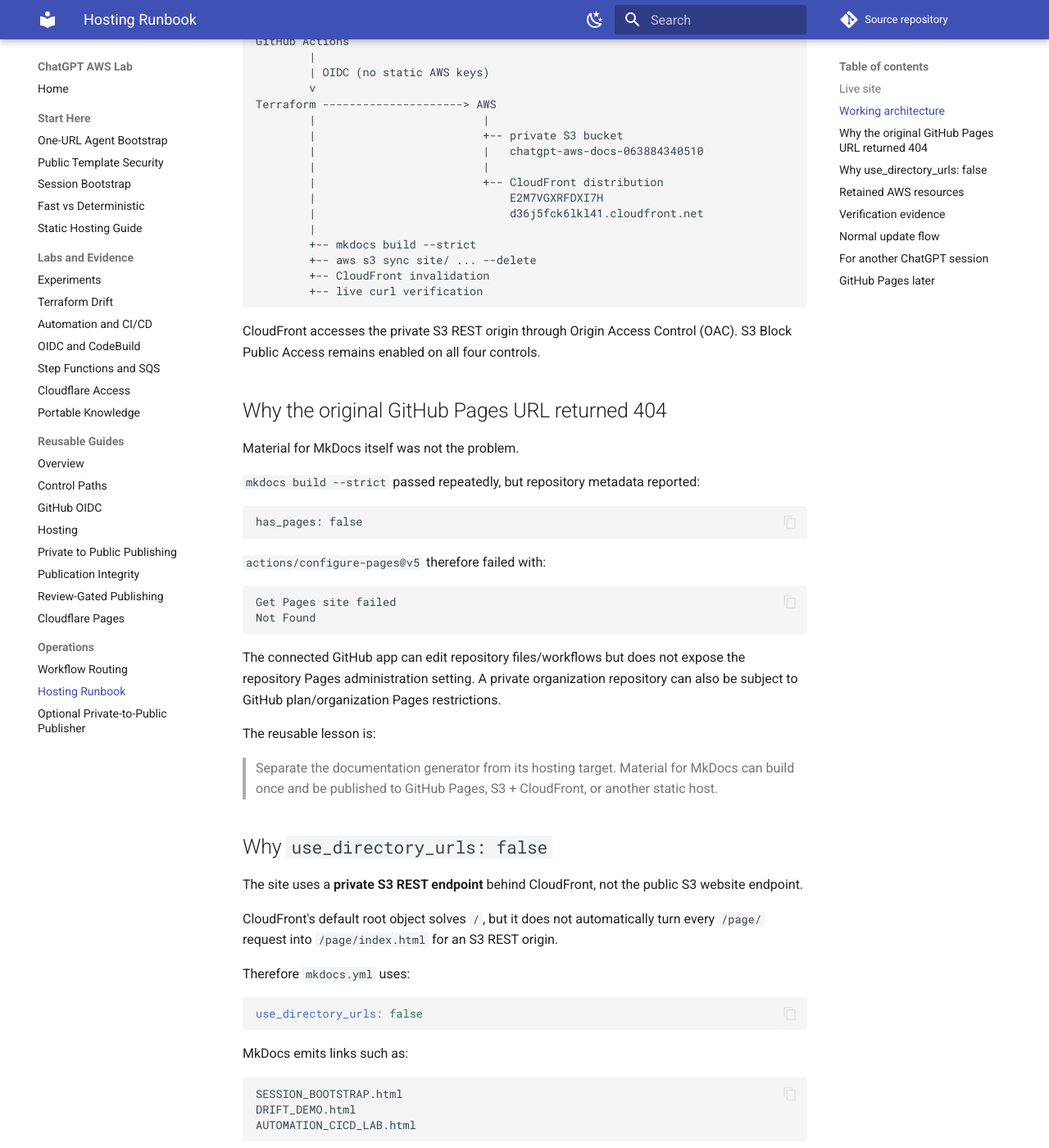
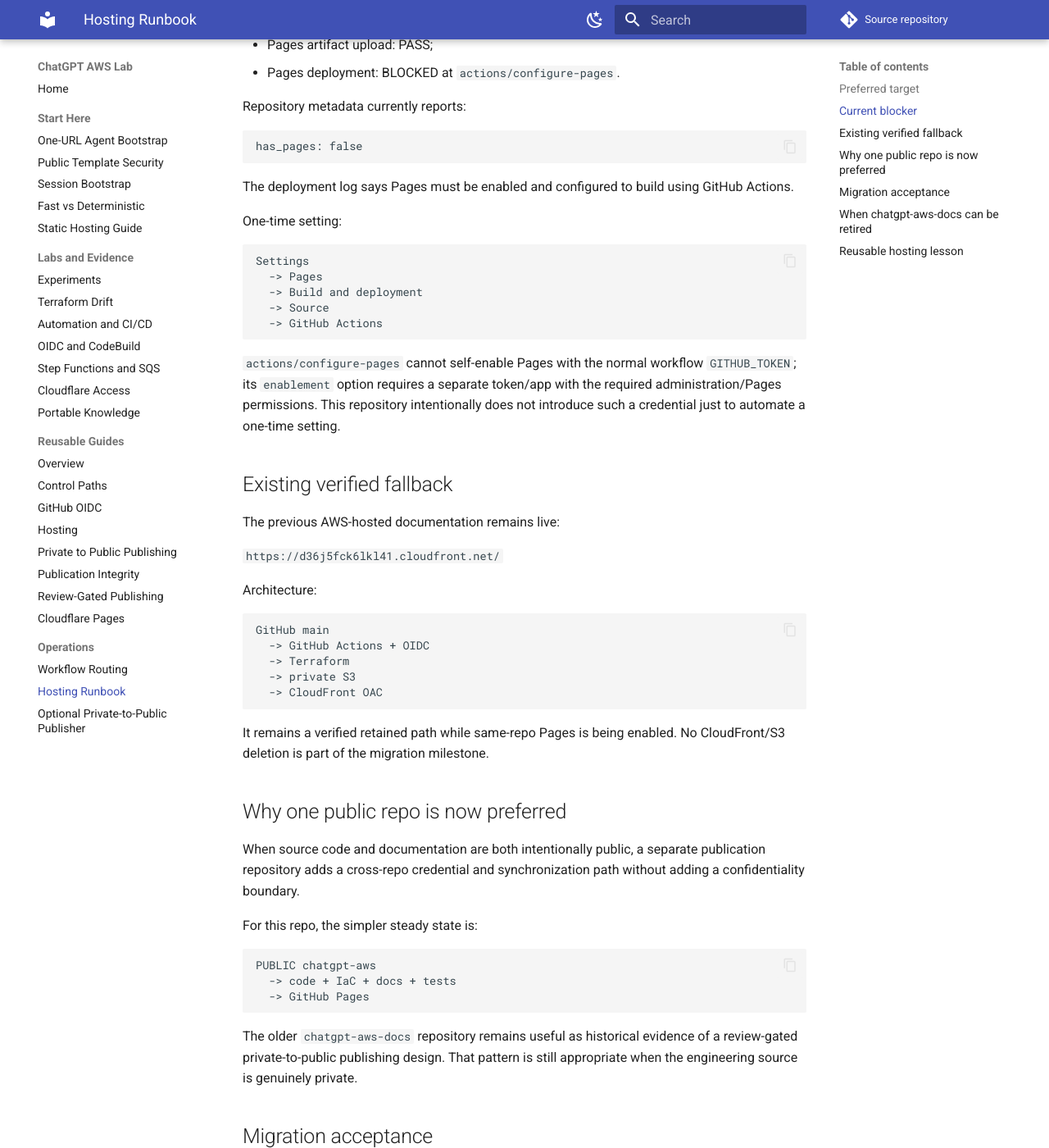
Before and after one commit to mytestlab123/chatgpt-aws, an MkDocs documentation site: the page built from docs/HOSTING.md, in a window 1280 px wide and 1400 px high, scrolled down 754 px. Shown: the whole window at 82% size. Built offline with MkDocs 1.6.1 and Material for MkDocs 9.7.7, drawn with Linux system fonts in a browser that asks for light colours; comment, search, counter and statistics services are not loaded; some of the changed text lies outside the part shown.

Commit message:
Document same-repo Pages migration

````diff
--- a/docs/HOSTING.md
+++ b/docs/HOSTING.md
@@ -1,180 +1,121 @@
 # Documentation Hosting
 
-Status: **VERIFIED / PASS**
-Verified: **2026-09-12**
+Status: **MIGRATING TO SAME-REPO GITHUB PAGES**
+Last checked: **2026-09-14**
 
-## Live site
+## Preferred target
 
-`https://d36j5fck6lkl41.cloudfront.net/`
-
-The documentation source remains the repository's `docs/` directory and is rendered with **Material for MkDocs**.
-
-!!! info "Reusable learning guide"
-    This file is the implementation/evidence record for **this repository**. For a beginner-friendly tutorial comparing **GitHub Pages vs AWS S3 + CloudFront**, including private-sharing choices such as **GitHub Enterprise private Pages, Cloudflare Pages + Access, CloudFront signed content, and Netlify protection**, read [Static Documentation Hosting — GitHub Pages vs AWS S3 + CloudFront](STATIC_SITE_HOSTING_GUIDE.md).
-
-## Working architecture
+Because `mytestlab123/chatgpt-aws` is now public, the preferred long-term path is:
 
 ```text
-ChatGPT / developer
-        |
-        v
-GitHub docs/*.md + mkdocs.yml
-        |
-        v
-GitHub Actions
-        |
-        | OIDC (no static AWS keys)
-        v
-Terraform ---------------------> AWS
-        |                         |
-        |                         +-- private S3 bucket
-        |                         |   chatgpt-aws-docs-063884340510
-        |                         |
-        |                         +-- CloudFront distribution
-        |                             E2M7VGXRFDXI7H
-        |                             d36j5fck6lkl41.cloudfront.net
-        |
-        +-- mkdocs build --strict
-        +-- aws s3 sync site/ ... --delete
-        +-- CloudFront invalidation
-        +-- live curl verification
+docs/ + mkdocs.yml
+        -> public PR: credential-free strict build
+        -> reviewed main
+        -> GitHub Actions
+        -> GitHub Pages
 ```
 
-CloudFront accesses the private S3 REST origin through Origin Access Control (OAC). S3 Block Public Access remains enabled on all four controls.
+Target URL:
 
-## Why the original GitHub Pages URL returned 404
+`https://mytestlab123.github.io/chatgpt-aws/`
 
-Material for MkDocs itself was not the problem.
+## Current blocker
 
-`mkdocs build --strict` passed repeatedly, but repository metadata reported:
+Main workflow run `34794184677` proved:
+
+- unit/public-safety checks: PASS;
+- backend-free Terraform validation: PASS;
+- strict Material build: PASS;
+- Pages artifact upload: PASS;
+- Pages deployment: BLOCKED at `actions/configure-pages`.
+
+Repository metadata currently reports:
 
 ```text
 has_pages: false
 ```
 
-`actions/configure-pages@v5` therefore failed with:
+The deployment log says Pages must be enabled and configured to build using GitHub Actions.
+
+One-time setting:
 
 ```text
-Get Pages site failed
-Not Found
+Settings
+  -> Pages
+  -> Build and deployment
+  -> Source
+  -> GitHub Actions
 ```
 
-The connected GitHub app can edit repository files/workflows but does not expose the repository Pages administration setting. A private organization repository can also be subject to GitHub plan/organization Pages restrictions.
+`actions/configure-pages` cannot self-enable Pages with the normal workflow `GITHUB_TOKEN`; its `enablement` option requires a separate token/app with the required administration/Pages permissions. This repository intentionally does not introduce such a credential just to automate a one-time setting.
 
-The reusable lesson is:
+## Existing verified fallback
 
-> Separate the documentation generator from its hosting target. Material for MkDocs can build once and be published to GitHub Pages, S3 + CloudFront, or another static host.
+The previous AWS-hosted documentation remains live:
 
-## Why `use_directory_urls: false`
+`https://d36j5fck6lkl41.cloudfront.net/`
 
-The site uses a **private S3 REST endpoint** behind CloudFront, not the public S3 website endpoint.
+Architecture:
 
-CloudFront's default root object solves `/`, but it does not automatically turn every `/page/` request into `/page/index.html` for an S3 REST origin.
-
-Therefore `mkdocs.yml` uses:
-
-```yaml
-use_directory_urls: false
+```text
+GitHub main
+  -> GitHub Actions + OIDC
+  -> Terraform
+  -> private S3
+  -> CloudFront OAC
 ```
 
-MkDocs emits links such as:
+It remains a verified retained path while same-repo Pages is being enabled. No CloudFront/S3 deletion is part of the migration milestone.
+
+## Why one public repo is now preferred
+
+When source code and documentation are both intentionally public, a separate publication repository adds a cross-repo credential and synchronization path without adding a confidentiality boundary.
+
+For this repo, the simpler steady state is:
 
 ```text
-SESSION_BOOTSTRAP.html
-DRIFT_DEMO.html
-AUTOMATION_CICD_LAB.html
+PUBLIC chatgpt-aws
+  -> code + IaC + docs + tests
+  -> GitHub Pages
 ```
 
-This avoids subdirectory 404s without adding Lambda@Edge or CloudFront Functions.
+The older `chatgpt-aws-docs` repository remains useful as historical evidence of a review-gated private-to-public publishing design. That pattern is still appropriate when the engineering source is genuinely private.
 
-## Retained AWS resources
+## Migration acceptance
 
-| Resource | Value |
-|---|---|
-| S3 bucket | `chatgpt-aws-docs-063884340510` |
-| CloudFront distribution | `E2M7VGXRFDXI7H` |
-| CloudFront domain | `d36j5fck6lkl41.cloudfront.net` |
-| Origin Access Control | `E10YPJ26EF3Z3U` / `chatgpt-aws-docs-oac` |
-| Terraform state | `s3://chatgpt-aws-tfstate-063884340510/state/chatgpt-aws/docs-site.tfstate` |
-| IaC | `infra/docs-site/main.tf` |
-| CI/CD | `.github/workflows/docs-aws.yml` |
+Do not call same-repo Pages complete until the main workflow verifies the exact deployed revision.
 
-## Verification evidence
+The workflow writes `build-info.json` containing:
 
-PR #16 validated the design before merge:
+- repository name;
+- exact source commit SHA.
 
-```text
-mkdocs build --strict: PASS
-Terraform validate: PASS
-Terraform plan: 7 to add, 0 to change, 0 to destroy
-GitHub OIDC STS identity: PASS
-```
+Live verification also checks:
 
-Main workflow run `34684093457`, attempt 2, completed successfully after one least-privilege correction.
+- `/`;
+- `PROMPT.html`;
+- `downloads/PROMPT.md`;
+- `AMIT_AUTOMATION_CICD_LAB.html`;
+- `search/search_index.json`.
 
-The first attempt successfully created the infrastructure and uploaded the site, but the CloudFront invalidation waiter exposed one missing read permission:
+This prevents a stale but reachable Pages site from being mistaken for a successful deployment.
 
-```text
-cloudfront:GetInvalidation
-```
+## When `chatgpt-aws-docs` can be retired
 
-That permission was added to the existing `DocsSiteCloudFront` statement on `github-actions-chatgpt-aws-lab`. The rerun then passed end-to-end.
+Only after:
 
-The workflow live-tests:
+1. same-repo Pages is enabled;
+2. the Pages workflow succeeds on `main`;
+3. exact SHA verification passes;
+4. key links are updated;
+5. the new site is stable for a short rollback window.
 
-- `/`
-- `/SESSION_BOOTSTRAP.html`
-- `/PORTABLE_AWS_MCP_KNOWLEDGE.html`
-- `/EXPERIMENTS.html`
-- `/DRIFT_DEMO.html`
-- `/AUTOMATION_CICD_LAB.html`
-- `/AMIT_AUTOMATION_CICD_LAB.html`
-- `/search/search_index.json`
+Prefer **archive first, delete later**.
 
-It also asserts expected content in the home page, custom visual HTML page, and search index.
+## Reusable hosting lesson
 
-Independent AWS Core readback verified:
+> Separate the documentation generator from its hosting target, and separate a successful build from a verified live deployment.
 
-- CloudFront distribution status: `Deployed` and enabled;
-- default root object: `index.html`;
-- private S3 bucket exists in `ap-southeast-1`;
-- all four S3 public-access-block controls are `true`;
-- OAC signing behavior is `always`;
-- bucket policy permits CloudFront service read using the exact distribution condition;
-- 54 generated objects are present;
-- all navigation pages, the custom HTML page, and `search/search_index.json` are present.
+Material for MkDocs can be published to GitHub Pages, S3 + CloudFront, or another static host. Hosting choice should follow visibility, authentication, and operational requirements rather than changing the knowledge layout.
 
-## Normal update flow
-
-For documentation changes:
-
-```text
-edit docs/*.md
-      -> PR
-      -> strict MkDocs build + Terraform plan
-      -> merge main
-      -> Terraform reconcile
-      -> S3 sync
-      -> CloudFront invalidate
-      -> live URL checks
-```
-
-No manual S3 upload and no long-lived AWS access key are required.
-
-## For another ChatGPT session
-
-Do not assume the old GitHub Pages URL is the live site.
-
-Use this order:
-
-1. Read repo authority files (`AGENTS.md`, `CONTEXT.md`, `SPEC.md`).
-2. Read `docs/PORTABLE_AWS_MCP_KNOWLEDGE.md`.
-3. Read this file for the docs hosting path.
-4. Verify AWS identity before mutation.
-5. Treat `infra/docs-site/` as desired state for hosting resources.
-6. Treat `.github/workflows/docs-aws.yml` as the publication and live-verification path.
-7. Use AWS Core for independent readback; do not silently mutate Terraform-owned hosting resources through MCP.
-
-## GitHub Pages later
-
-GitHub Pages remains optional. If it is eventually enabled for the repository, Material can be deployed there too. Do not change the Markdown knowledge layout just to switch hosting targets.
+For a broader comparison, read `STATIC_SITE_HOSTING_GUIDE.md`.
````
